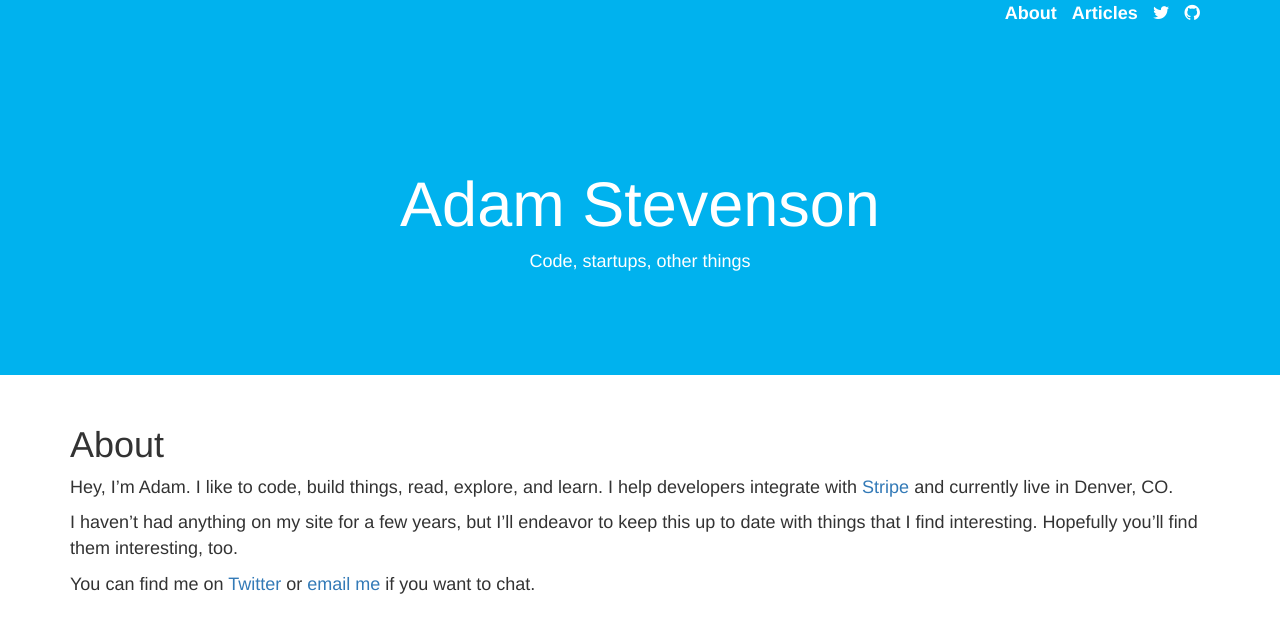
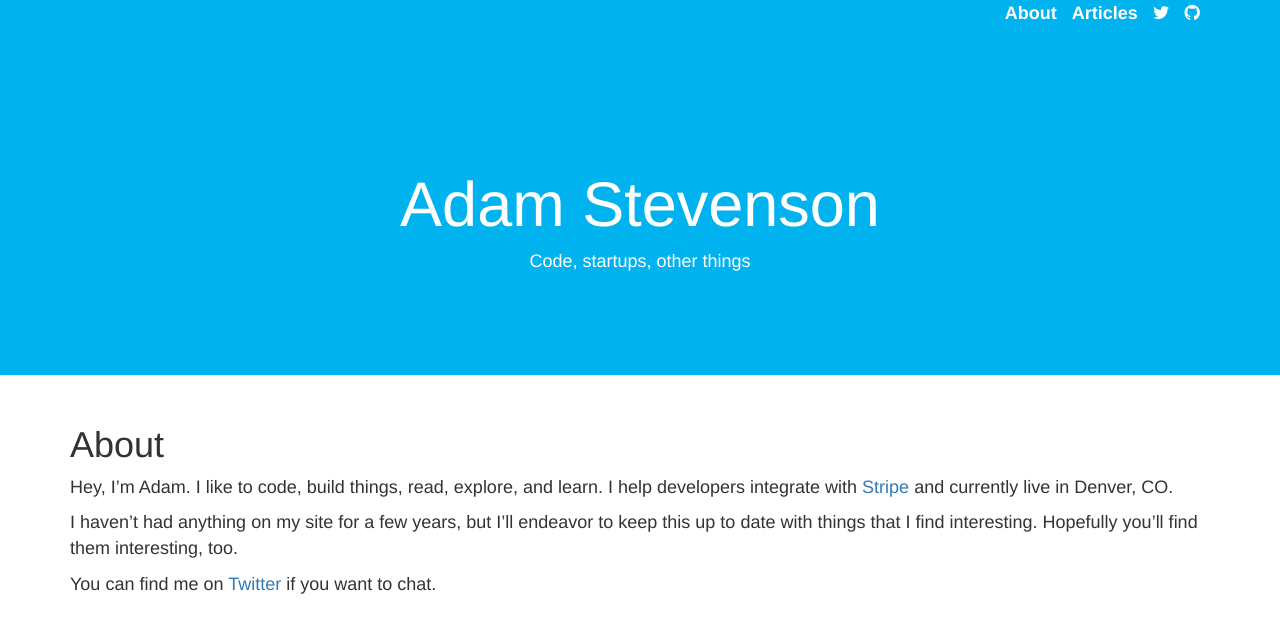
Before and after one commit to adamjstevenson/adamjstevenson.github.io, a Jekyll site: the page built from about.md, in a window 1280 px wide. Shown: the top 633 px of the page. Built offline with Jekyll 4.4.1, drawn with Linux system fonts in a browser that asks for light colours; nearby versions of some CDN libraries; Markdown is read by kramdown in place of the engine named in the settings.

Commit message:
remove email

```diff
--- a/about.md
+++ b/about.md
@@ -8,4 +8,4 @@ Hey, I'm Adam. I like to code, build things, read, explore, and learn. I help de
 
 I haven't had anything on my site for a few years, but I'll endeavor to keep this up to date with things that I find interesting. Hopefully you'll find them interesting, too.
 
-You can find me on <a href="https://twitter.com/adamjstevenson">Twitter</a> or <a href="mailto:adamjstevenson@gmail.com">email me</a> if you want to chat.
+You can find me on <a href="https://twitter.com/adamjstevenson">Twitter</a> if you want to chat.
```
